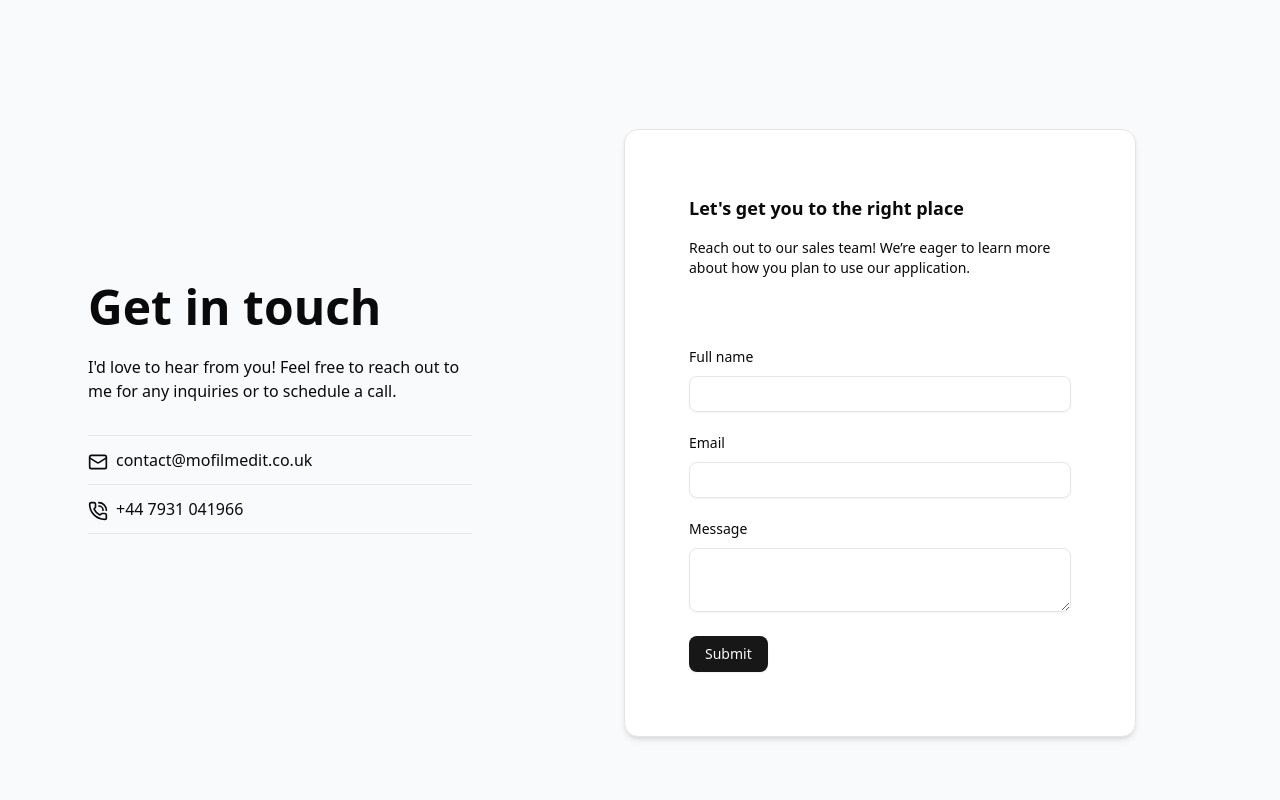
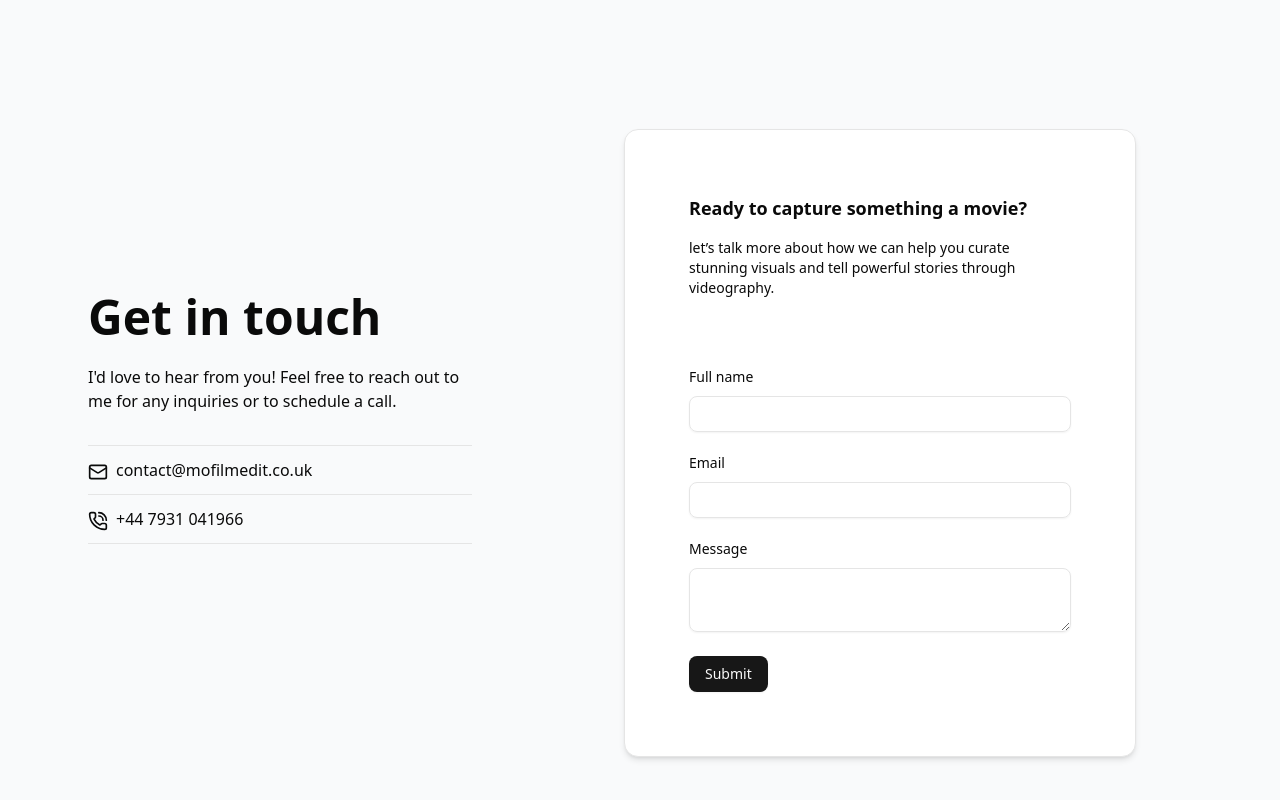
Before and after one commit to moeeahmed/mofilmedit, a Next.js app: page / in a window 1280 px wide. Shown: the part 6586-7386 px from the top of the page. Built offline with nearby package versions, Linux system fonts and the light colour scheme.

Commit message:
added a few bits and bobs

```diff
--- a/package.json
+++ b/package.json
@@ -26,6 +26,7 @@
     "@radix-ui/react-label": "^2.1.2",
     "@radix-ui/react-select": "^2.1.6",
     "@radix-ui/react-slot": "^1.1.2",
+    "@vercel/analytics": "^1.5.0",
     "class-variance-authority": "^0.7.1",
     "clsx": "^2.1.1",
     "lucide-react": "^0.483.0",
--- a/src/app/layout.tsx
+++ b/src/app/layout.tsx
@@ -2,6 +2,7 @@ import type { Metadata } from "next";
 import { Geist, Geist_Mono } from "next/font/google";
 import "./globals.css";
 import { ThemeProvider } from "@/components/theme-provider";
+import { Analytics } from "@vercel/analytics/next";
 import { HeroHeader } from "@/components/header";
 
 const geistSans = Geist({
@@ -37,6 +38,7 @@ export default function RootLayout({
         >
           <HeroHeader />
           {children}
+          <Analytics />
         </ThemeProvider>
       </body>
     </html>
--- a/src/components/contact.tsx
+++ b/src/components/contact.tsx
@@ -103,11 +103,11 @@ export default function FeaturesSection() {
               <Card className="mx-auto mt-12 max-w-lg p-8 shadow-md sm:p-16 w-full">
                 <div>
                   <h3 className="text-lg font-semibold">
-                    Let&apos;s get you to the right place
+                    Ready to capture something a movie?
                   </h3>
                   <p className="mt-4 text-sm">
-                    Reach out to our sales team! We’re eager to learn more about
-                    how you plan to use our application.
+                    let’s talk more about how we can help you curate stunning
+                    visuals and tell powerful stories through videography.
                   </p>
                 </div>
 
--- a/src/components/header.tsx
+++ b/src/components/header.tsx
@@ -99,11 +99,7 @@ export const HeroHeader = () => {
                     <span>Login</span>
                   </Link>
                 </Button> */}
-                <Button
-                  asChild
-                  size="sm"
-                  className={cn(isScrolled && "lg:hidden")}
-                >
+                <Button asChild size="sm" className={cn(isScrolled)}>
                   <Link href="#contact">
                     <span>Contact</span>
                   </Link>
```
Also changed, not shown: 2 other files (tests, documents, lock files or other folders).
